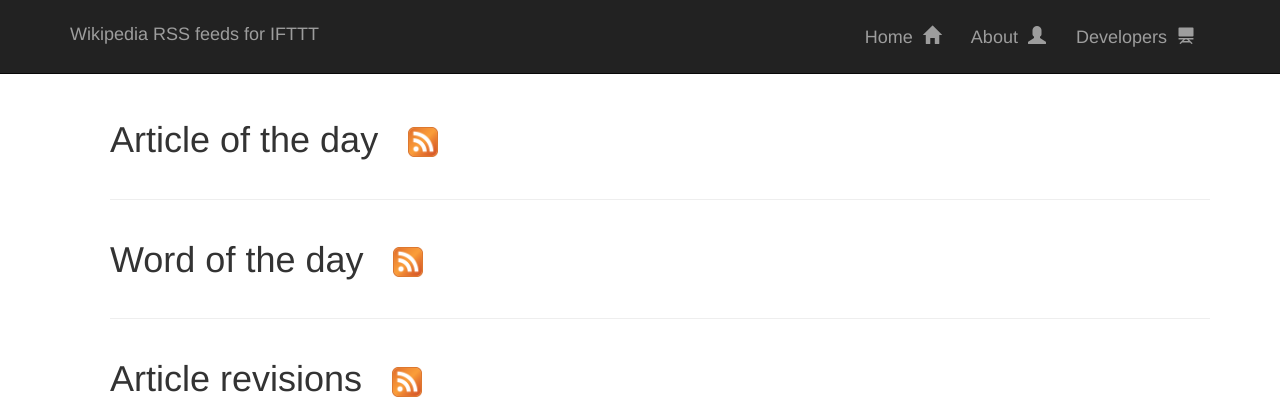
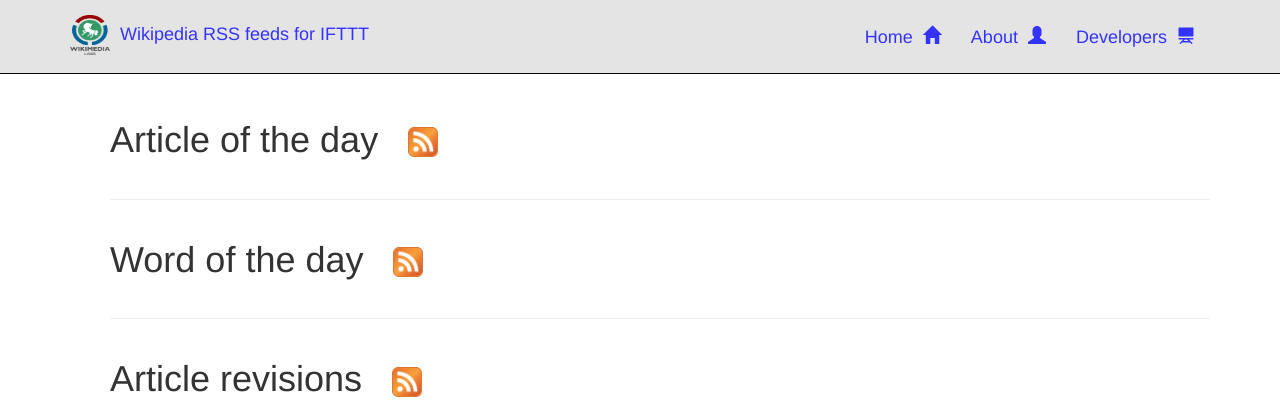
Before and after one commit to wikimedia/ifttt, a Flask app: page /ifttt/v1/rss-feeds in a window 1280 px wide. Shown: the top 420 px of the page. Run offline with Flask 2, Linux system fonts and the light colour scheme; some libraries are stand-ins or nearby versions.

Commit message:
Restyle theme to Wikimedia Style
* Added a WMF Tool Labs Logo to the theme
  to make it more Wikimedia in nature.

* Changed color of the theme to Grey so that
  it also matches the style of WMF Tool Labs.

* Links are also changed to the blue links to
  match that of WMF Tool Labs.

Signed-off-by: Alangi Derick <alangiderick@gmail.com>

```diff
--- a/ifttt/templates/feeds.html
+++ b/ifttt/templates/feeds.html
@@ -3,7 +3,22 @@
 {% block title %} Wikipedia RSS feeds {% endblock %}
 
 {% block navbar %}
-	<div class="navbar navbar-inverse navbar-fixed-top" role="navigation">
+	<style type="text/css">
+		h4 {
+			color:#3333ff;
+		}
+		.navbar {
+			background-color:#e4e4e4;
+		}
+		.navbar-brand {
+			position: relative;
+			top: -10px;
+		}
+		.navbar-toggle  {
+		    height: 50px;
+		}
+	</style>
+	<nav class="navbar navbar-inverse navbar-fixed-top" role="navigation">
 		<div class="container">
 			<div class="navbar-header">
 				<button type="button" class="navbar-toggle" data-toggle="collapse" data-target=".navbar-collapse">
@@ -12,7 +27,7 @@
 					<span class="icon-bar"></span>
 					<span class="icon-bar"></span>
 				</button>
-				<a class="navbar-brand" href="{{ url_for('feeds', _external=True) }}"><strong><h4>Wikipedia RSS feeds for IFTTT</h4></strong></a>
+				<a class="navbar-brand" href="{{ url_for('feeds', _external=True) }}"><strong><h4><img src="{{url_for('static', filename='wmftlabs.png')}}" width="40px" height="40px">&nbsp;&nbsp;Wikipedia RSS feeds for IFTTT</h4></strong></a>
 			</div>
 			<div class="navbar-collapse collapse">
 				<ul class="nav navbar-nav pull-right">
@@ -22,7 +37,7 @@
 				</ul>
 			</div>
 		</div>
-	</div>
+	</nav>
 {% endblock %}
 
 {% block content %}
```
Also changed, not shown: ifttt/templates/error_pages/404.html (+15 -0 lines), ifttt/templates/error_pages/500.html (+15 -0 lines), ifttt/static/wmftlabs.png (added).
